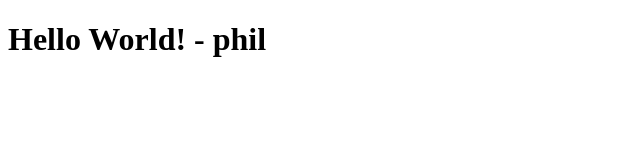
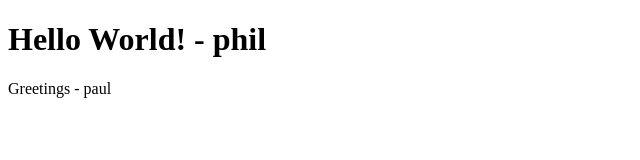
Before and after one commit to Phil243/Phil-project, a plain HTML site: page index.html in a window 1280 px wide. Shown: the whole page, without its empty margins (0-640 px from the left). Drawn offline with Linux system fonts and the light colour scheme.

Commit message:
Add greeting message

```diff
--- a/index.html
+++ b/index.html
@@ -8,5 +8,6 @@
 </head>
 <body>
     <h1>Hello World! - phil</h1>
+    <p>Greetings - paul</p>
 </body>
 </html>
```
